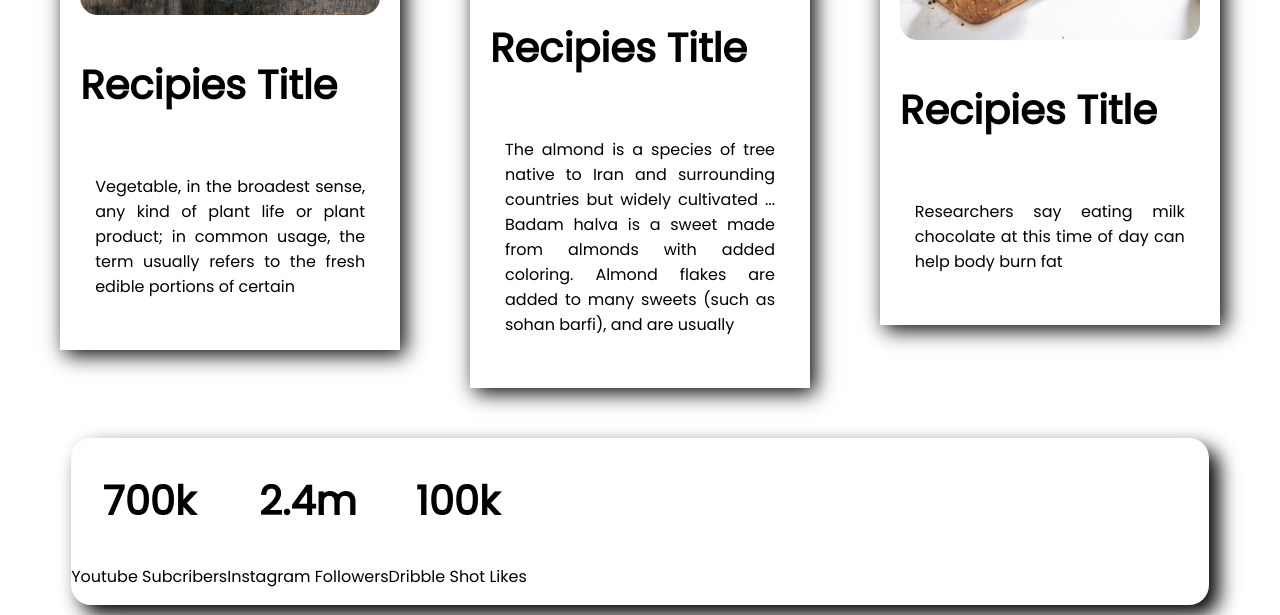
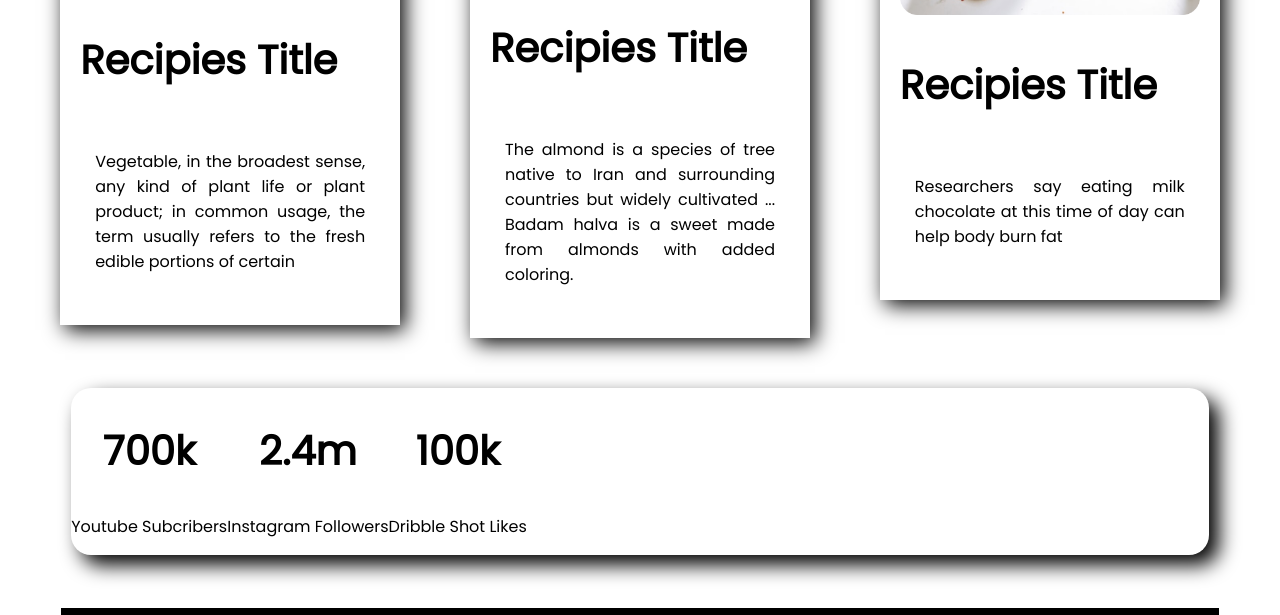
Before and after one commit to sabbir1020/first-asaingment, a plain HTML site: page index.html in a window 1280 px wide. Shown: the part 1782-2397 px from the top of the page. Drawn offline with Linux system fonts and the light colour scheme.

Commit message:
paragrah add

```diff
--- a/index.html
+++ b/index.html
@@ -68,8 +68,7 @@
             </div>
             <div class="body-text">
                 <p> The almond is a species of tree native to Iran and surrounding countries but widely cultivated ...
-                    Badam halva is a sweet made from almonds with added coloring. Almond flakes are added to many sweets
-                    (such as sohan barfi), and are usually</p>
+                    Badam halva is a sweet made from almonds with added coloring. </p>
             </div>
         </div>
         <div class="all-body">
```
